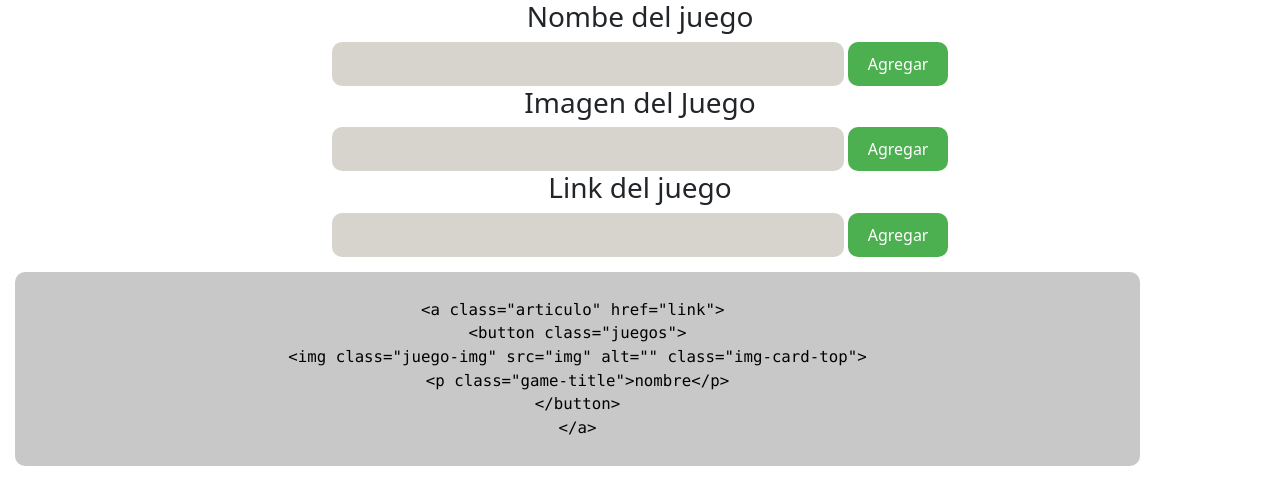
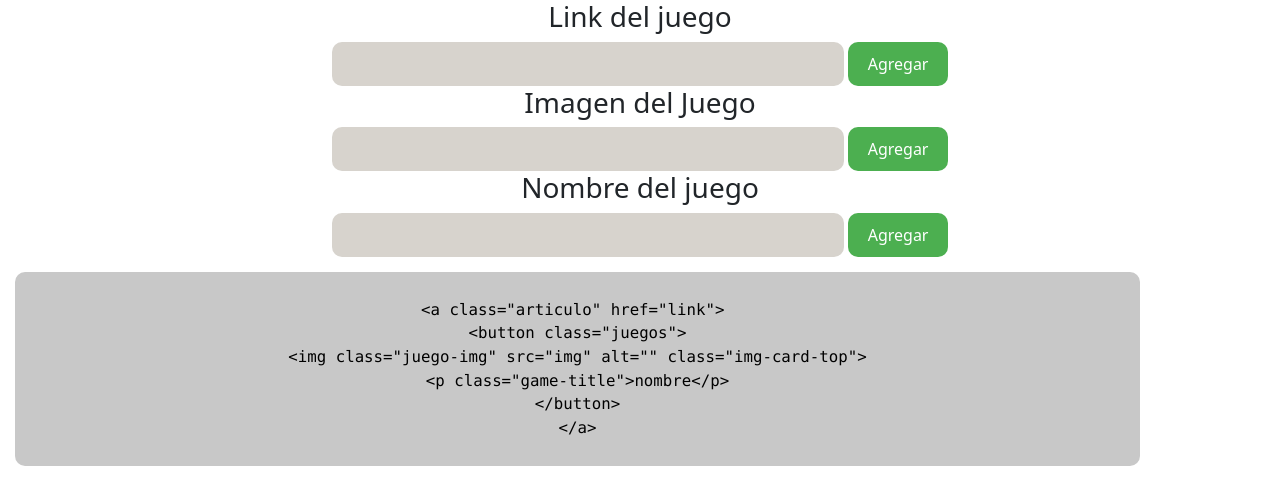
Before and after one commit to moisesguillenp/games-ds.github.io, a plain HTML site: page admin/index.html in a window 1280 px wide. Drawn offline with Linux system fonts and the light colour scheme.

Commit message:
Update index.html

```diff
--- a/admin/index.html
+++ b/admin/index.html
@@ -15,13 +15,13 @@
 
 <body>
     <div class="text">
-<h3>Nombe del juego</h3>
+<h3>Link del juego</h3>
     <input type="text" id="nuevo-texto">
     <button class="btn123" onclick="modificarParte()">Agregar</button>
 <h3>Imagen del Juego</h3>
     <input type="text" id="nuevo-texto1">
     <button class="btn123" onclick="modificarParte1()">Agregar</button>
-<h3>Link del juego</h3>
+<h3>Nombre del juego</h3>
     <input type="text" id="nuevo-texto2">
     <button class="btn123" onclick="modificarParte2()">Agregar</button>
     </div>
```
